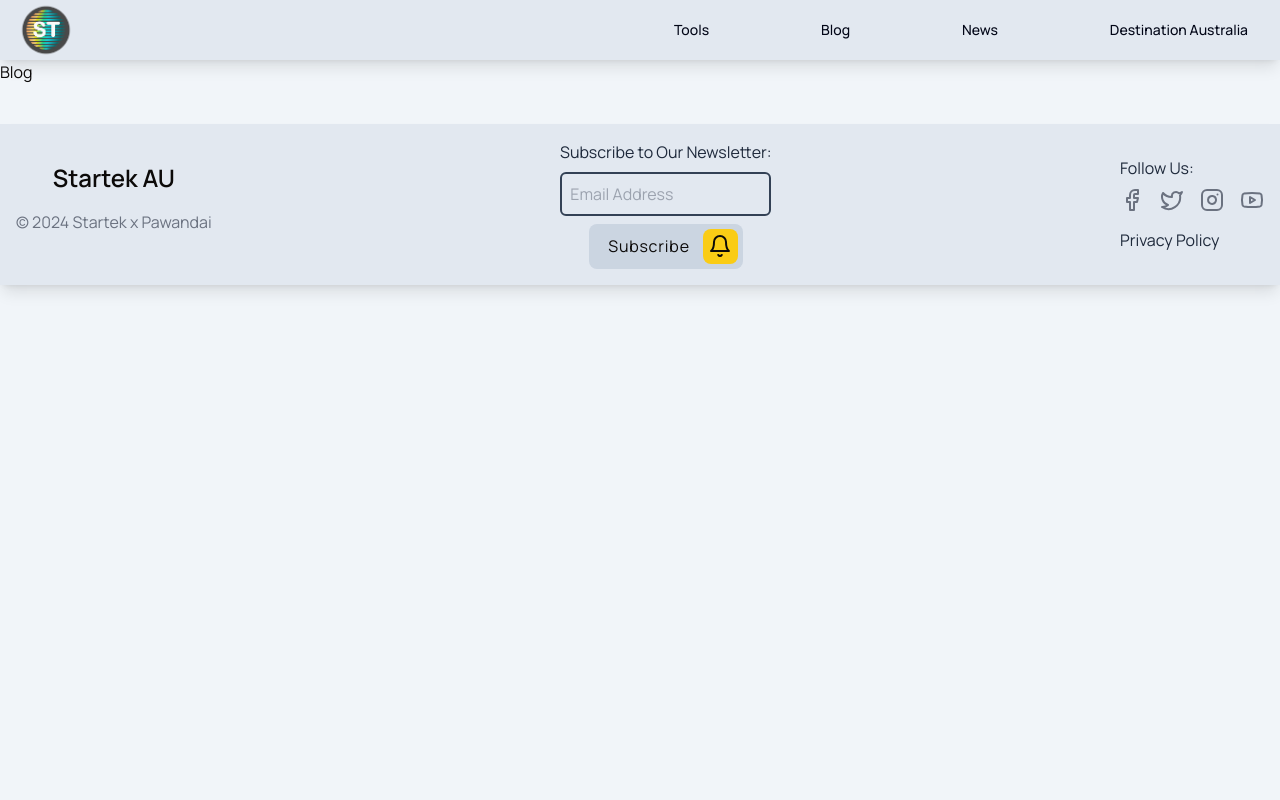
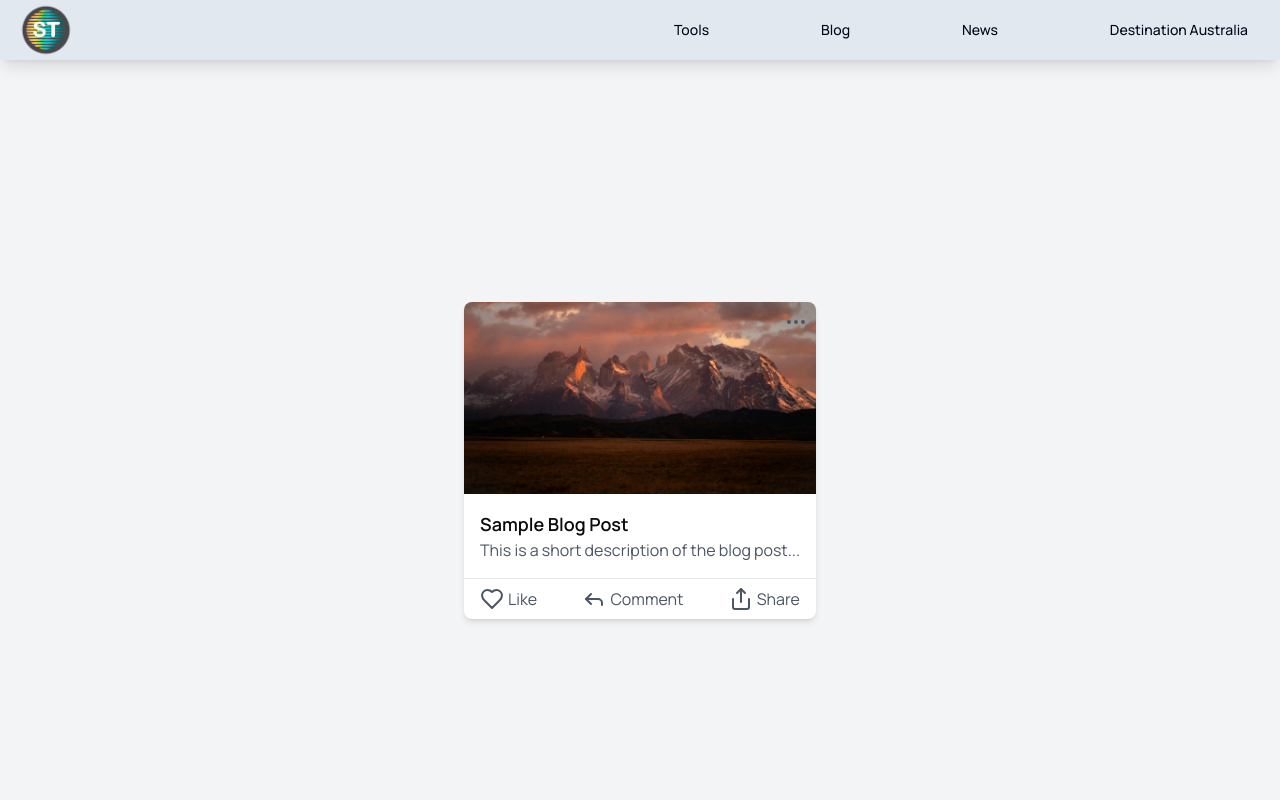
Before and after one commit to thestartek/DestinationAusWeb, a Next.js app: page /blog in a window 1280 px wide. Shown: the top 800 px of the page. Built offline with nearby package versions, Linux system fonts and the light colour scheme; no server answers.

Commit message:
BlogPost card added

```diff
--- a/next.config.mjs
+++ b/next.config.mjs
@@ -9,6 +9,11 @@ const nextConfig = {
         port: "",
         pathname: "/images/",
       },
+      {
+        protocol: "https",
+        hostname: "unsplash.com",
+        pathname: "/**",
+      },
     ],
   },
 };
--- a/src/app/(root)/blog/page.tsx
+++ b/src/app/(root)/blog/page.tsx
@@ -1,24 +1,25 @@
 "use client";
 
-import { useEffect } from "react";
+import { AnotherBlogCard, BlogCard } from "@/components/shared/BlogCard";
 
 const Blog = () => {
-  useEffect(() => {
-    const fetchBlogs = async () => {
-      try {
-        const response = await fetch("/api/blogs", {
-          method: "GET",
-        });
-        const data = await response.json();
-        console.log("Blogs fetched successfully: ", data);
-      } catch (error) {
-        console.log("Failed to fetch blogs: ", error);
-      }
-    };
-    fetchBlogs();
-  }, []);
+  const blogData = {
+    image: "/mountains.jpg",
+    title: "Sample Blog Post",
+    description: "This is a short description of the blog post...",
+    createdByUs: true,
+    comments: [
+      "Great post!",
+      "Really informative, thank you.",
+      "Loved the insights shared here.",
+    ],
+  };
 
-  return <div>Blog</div>;
+  return (
+    <div className="min-h-screen bg-gray-100 flex items-center justify-center p-4">
+      <BlogCard {...blogData} />
+    </div>
+  );
 };
 
 export default Blog;
--- /dev/null
+++ b/src/components/shared/BlogCard/index.tsx
@@ -0,0 +1,162 @@
+import { useState } from "react";
+import Image from "next/image";
+import { Ellipsis, Heart, Reply, Share } from "lucide-react";
+
+type BlogCardProps = {
+  image: string;
+  title: string;
+  description: string;
+  createdByUs: boolean;
+  comments: string[];
+};
+
+export function BlogCard({
+  image,
+  title,
+  description,
+  createdByUs,
+  comments,
+}: BlogCardProps) {
+  const [showOverlay, setShowOverlay] = useState(false);
+
+  const handleCardClick = () => {
+    setShowOverlay(true);
+  };
+
+  const handleOverlayClose = () => {
+    setShowOverlay(false);
+  };
+
+  return (
+    <div
+      className={`relative bg-white rounded-lg shadow-md overflow-hidden transition-transform duration-300 ${
+        showOverlay ? "fixed inset-0 z-50" : "hover:shadow-lg"
+      } ${showOverlay ? "transform scale-100" : "transform scale-100"}`}
+    >
+      <div
+        className="relative w-full h-48 cursor-pointer"
+        onClick={handleCardClick}
+      >
+        <Image src={image} alt={title} layout="fill" objectFit="cover" />
+      </div>
+      <div className="p-4">
+        <h2 className="text-lg font-semibold truncate">{title}</h2>
+        <p className="text-gray-600 truncate">{description}</p>
+        {createdByUs && (
+          <div className="absolute top-2 right-2">
+            <Ellipsis className="text-gray-600" />
+          </div>
+        )}
+      </div>
+      <div className="px-4 py-2 flex justify-between items-center border-t border-gray-200">
+        <button className="flex items-center space-x-1 text-gray-600">
+          <Heart />
+          <span>Like</span>
+        </button>
+        <button
+          className="flex items-center space-x-1 text-gray-600"
+          onClick={handleCardClick}
+        >
+          <Reply />
+          <span>Comment</span>
+        </button>
+        <button className="flex items-center space-x-1 text-gray-600">
+          <Share />
+          <span>Share</span>
+        </button>
+      </div>
+
+      {showOverlay && (
+        <div className="absolute inset-0 bg-black bg-opacity-50 flex items-center justify-center">
+          <div className="relative bg-white rounded-lg p-6 w-11/12 max-w-2xl">
+            <button
+              className="absolute top-2 right-2 text-gray-600"
+              onClick={handleOverlayClose}
+            >
+              &times;
+            </button>
+            <h2 className="text-lg font-semibold mb-4">{title}</h2>
+            <div className="space-y-4">
+              {comments.map((comment, index) => (
+                <div key={index} className="p-2 bg-gray-100 rounded-lg">
+                  <p className="text-gray-800">{comment}</p>
+                </div>
+              ))}
+            </div>
+          </div>
+        </div>
+      )}
+    </div>
+  );
+}
+
+export function AnotherBlogCard({
+  image,
+  title,
+  description,
+  createdByUs,
+  comments,
+}: BlogCardProps) {
+  const [showComments, setShowComments] = useState(false);
+
+  return (
+    <div className="bg-white rounded shadow-md">
+      <Image
+        src={image}
+        alt="Blog post image"
+        width={200}
+        height={150}
+        objectFit="cover"
+        className="rounded-t"
+      />
+      <div className="p-4">
+        <h2 className="text-lg font-bold">{title}</h2>
+        <p className="text-gray-700 text-sm truncate overflow-hidden">
+          {description.substring(0, 100)}...
+        </p>
+        {createdByUs ? (
+          <div className="flex justify-end text-xs text-gray-500">...</div>
+        ) : null}
+      </div>
+      <div className="bg-white border-t pt-4 px-4 flex justify-between">
+        <button className="bg-blue-500 hover:bg-blue-700 text-white font-bold py-2 px-4 rounded">
+          <Heart />
+        </button>
+        <button className="bg-yellow-500 hover:bg-yellow-700 text-white font-bold py-2 px-4 rounded">
+          <Reply />
+        </button>
+        <button className="bg-red-500 hover:bg-red-700 text-white font-bold py-2 px-4 rounded">
+          <Share />
+        </button>
+      </div>
+
+      {showComments ? (
+        <div
+          className="fixed top-0 left-0 w-full h-full bg-black bg-opacity-50 z-10"
+          onClick={(e) => e.stopPropagation()}
+        >
+          <div className="absolute top-1/2 left-1/2 -translate-x-1/2 -translate-y-1/2">
+            {comments.map((comment, index) => (
+              <p key={index} className="text-sm text-gray-500 py-2">
+                {comment}
+                <button
+                  onClick={() => console.log("Comment clicked")}
+                  className="bg-blue-500 hover:bg-blue-700 text-white font-bold py-1 px-2 rounded"
+                >
+                  <Reply />
+                </button>
+              </p>
+            ))}
+          </div>
+        </div>
+      ) : null}
+
+      <button
+        onClick={() => setShowComments(!showComments)}
+        className="bg-orange-500 hover:bg-orange-700 text-white font-bold py-2 px-4 rounded absolute bottom-0 right-0 mt-2 mb-2"
+      >
+        {showComments ? "Hide Comments" : "Show Comments"}
+      </button>
+    </div>
+  );
+}
```
Also changed, not shown: public/mountains.jpg (added).
